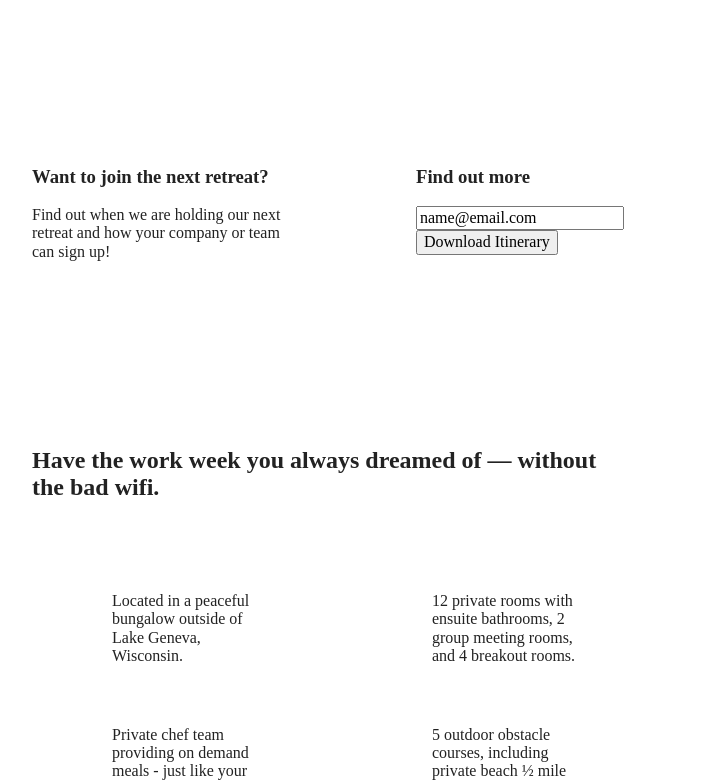
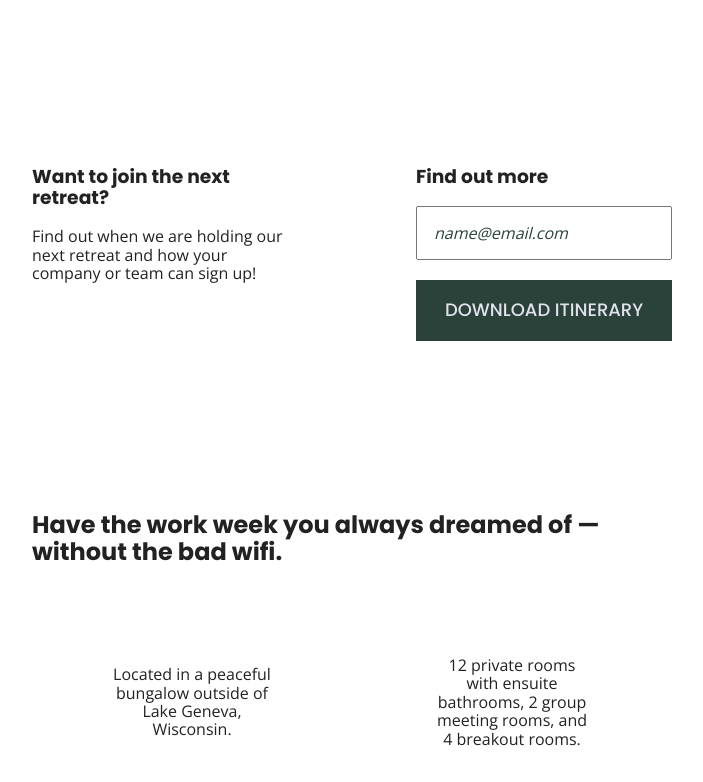
Before and after one commit to justinwellsstew/unplug, a website built with Parcel: page index.html in a window 1280 px wide. Shown: the part 336-1118 px from the top of the page, without its empty margins (288-991 px from the left). Built offline with nearby package versions, Linux system fonts and the light colour scheme.

Commit message:
added general styles to website

```diff
--- a/css/main.css
+++ b/css/main.css
@@ -97,11 +97,102 @@
      Author's custom styles
      ========================================================================== */
 
+     /* General Styles */
+
+html {
+  font-size: 16px;
+}
+
+body {
+  font-family: 'Open Sans', sans-serif;
+  font-size: 1em;
+}
+
+ul,
+ol {
+
+}
+
+a {
+  color: #e2e3ed;
+  text-decoration: none;
+}
+
+h2 {
+  font-family: 'Poppins', sans-serif;
+}
+
+h3,
+h4 {
+  font-family: 'Poppins', sans-serif;
+}
+
+p {
+
+}
+
+img {
+
+}
+
+figure {
+
+}
+
+address {
+
+}
+
+aside .form {
+  margin-top: 30px;
+}
+
+input[type=text] {
+  box-sizing: border-box;
+  width: 100%;
+  color: #2a423a;
+  font-style: italic;
+  padding: 1em;
+}
+
+input[type=button] {
+  width: 100%;
+  padding: 20px 0;
+  margin-top: 20px;
+  background-color: #2a423a;
+  font-family: 'Poppins', Helvetica, Arial, sans-serif;
+  font-weight: 500;
+  font-size: 1.125em;
+  color: #e2e3ed;
+  border: none;
+  text-align: center;
+  text-transform: uppercase;
+}
+
+.content-wrapper {
+
+}
+
+
   .content-wrapper {
     width: 90%;
     margin: 50px 0;
   }
 
+  nav ul {
+    list-style-type:none;
+  }
+
+  .features .features-item-description {
+    text-align: center;
+  }
+
+  footer .copyright p {
+    text-align: center;
+  }
+  footer .contact {
+    text-align: center;
+  }
   /* -------------------- Base Header - Footer Styles -------------------- */
 
   header,
@@ -379,6 +470,9 @@
      Modify as content requires.
      ========================================================================== */
 
+
+
+
      @media only screen and (min-width:1200px) {
 
       .content-wrapper {
--- a/index.html
+++ b/index.html
@@ -14,6 +14,7 @@
 
   <link rel="stylesheet" href="css/normalize.css">
   <link rel="stylesheet" href="css/main.css">
+<link href="https://fonts.googleapis.com/css?family=Open+Sans:400,700|Poppins:500,700" rel="stylesheet">
 </head>
 
 <body>
```
Also changed, not shown: about/index.html (+3 -0 lines), faq/index.html (+3 -0 lines).
